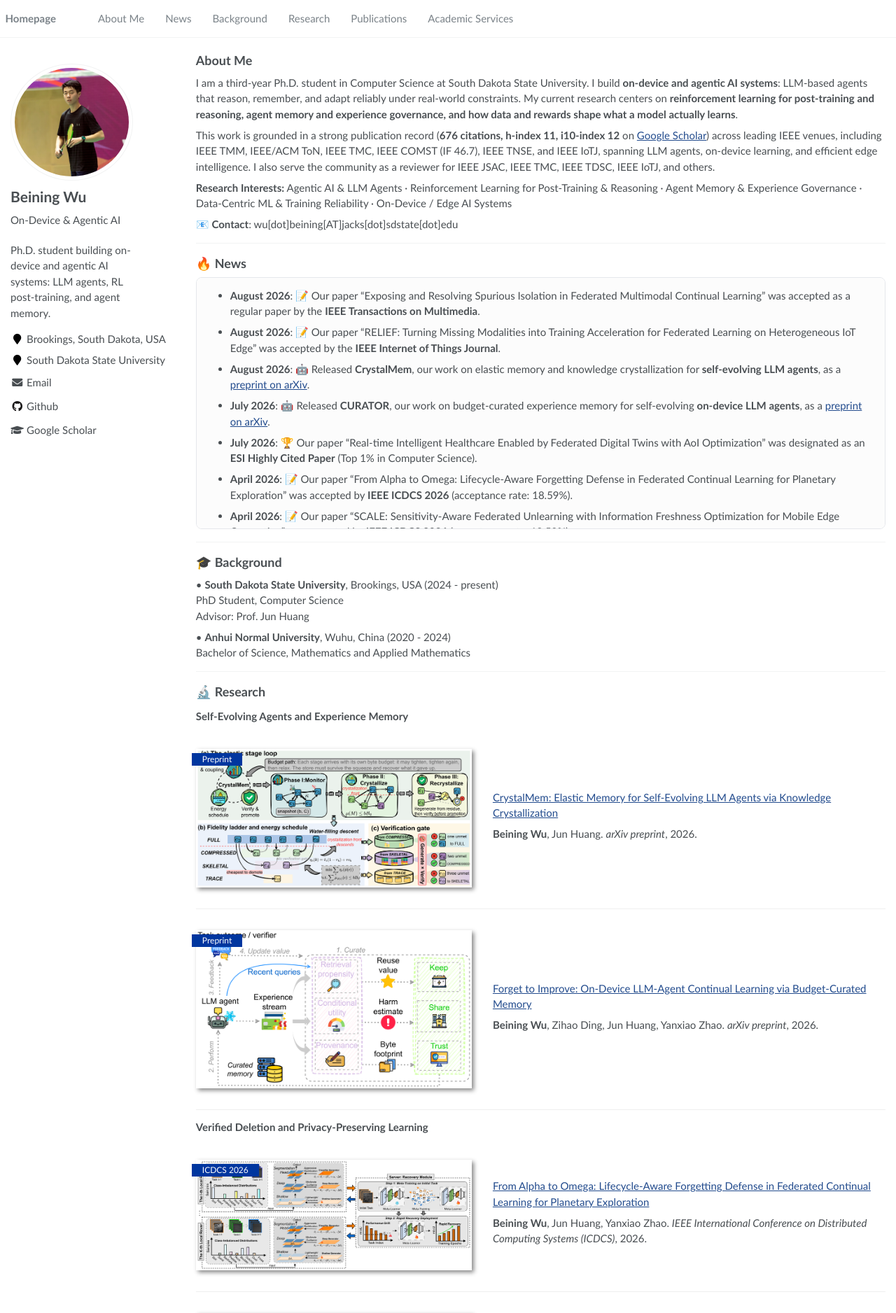
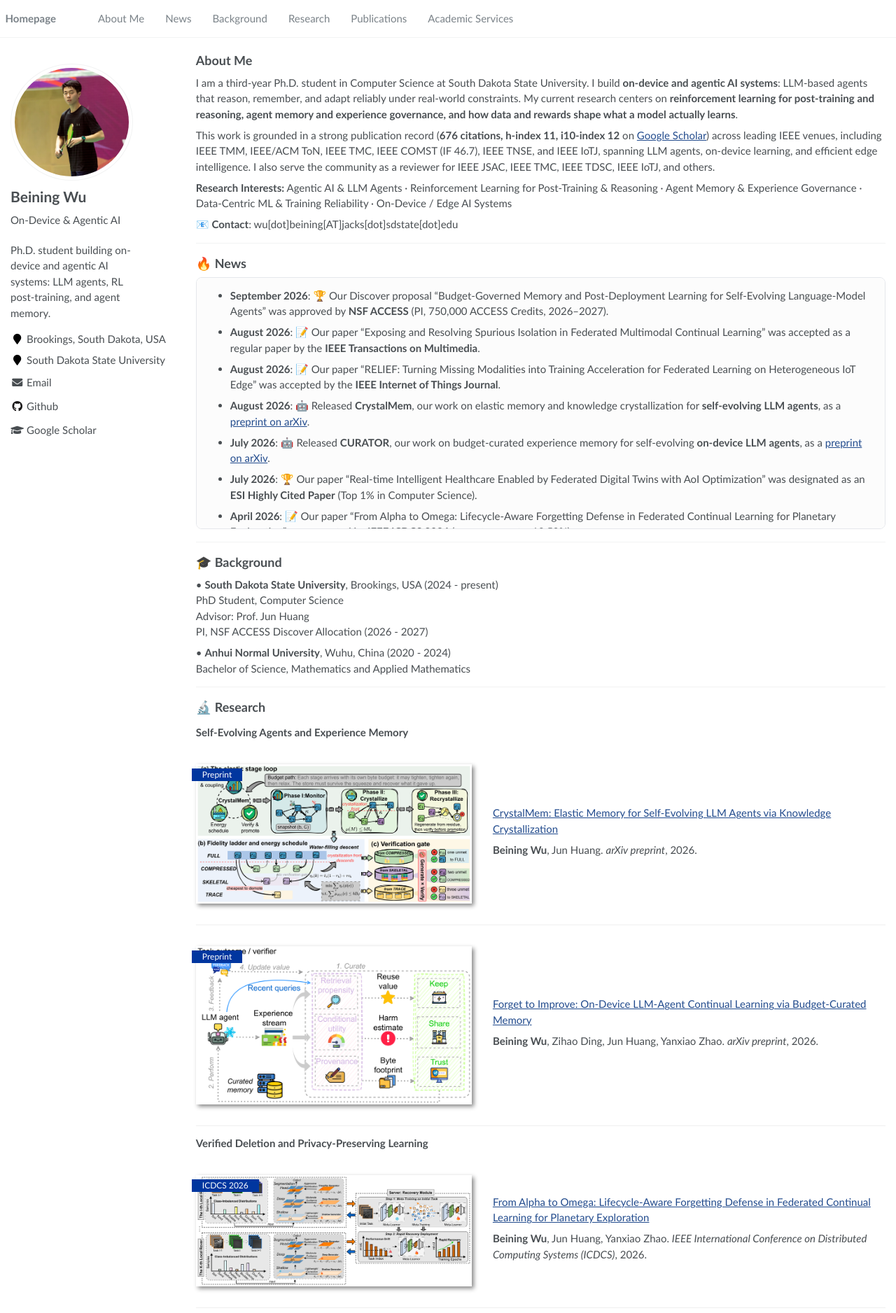
Before and after one commit to beining1008/beining1008.github.io, a Jekyll site: the page built from _pages/about.md, in a window 1280 px wide. Shown: the top 1876 px of the page at 70% size. Built offline with Jekyll 4.4.1, drawn with Linux system fonts in a browser that asks for light colours.

Commit message:
Add the NSF ACCESS Discover allocation to News and Background
Project CIS261777 (PI, 750,000 ACCESS Credits, 2026-2027) was approved
on 2026-09-07.

Co-Authored-By: Claude Fable 5.1 <noreply@anthropic.com>
Claude-Session: https://claude.ai/code/session_01WqsKmfySqw9qABnb7rgsm5

```diff
--- a/_pages/about.md
+++ b/_pages/about.md
@@ -43,6 +43,7 @@ This work is grounded in a strong publication record (<b>676 citations, h-index
 
 <div class="scroll-panel" markdown="1" style="max-height: 360px;">
 
+- **September 2026**: 🏆 Our Discover proposal "Budget-Governed Memory and Post-Deployment Learning for Self-Evolving Language-Model Agents" was approved by **NSF ACCESS** (PI, 750,000 ACCESS Credits, 2026–2027).
 - **August 2026**: 📝 Our paper "Exposing and Resolving Spurious Isolation in Federated Multimodal Continual Learning" was accepted as a regular paper by the **IEEE Transactions on Multimedia**.
 - **August 2026**: 📝 Our paper "RELIEF: Turning Missing Modalities into Training Acceleration for Federated Learning on Heterogeneous IoT Edge" was accepted by the **IEEE Internet of Things Journal**.
 - **August 2026**: 🤖 Released **CrystalMem**, our work on elastic memory and knowledge crystallization for **self-evolving LLM agents**, as a <a href="https://arxiv.org/abs/2608.00303">preprint on arXiv</a>.
@@ -71,6 +72,7 @@ This work is grounded in a strong publication record (<b>676 citations, h-index
 • **South Dakota State University**, Brookings, USA (2024 - present)
   PhD Student, Computer Science
   Advisor: Prof. Jun Huang
+  PI, NSF ACCESS Discover Allocation (2026 - 2027)
 
 • **Anhui Normal University**, Wuhu, China (2020 - 2024)
   Bachelor of Science, Mathematics and Applied Mathematics
```
